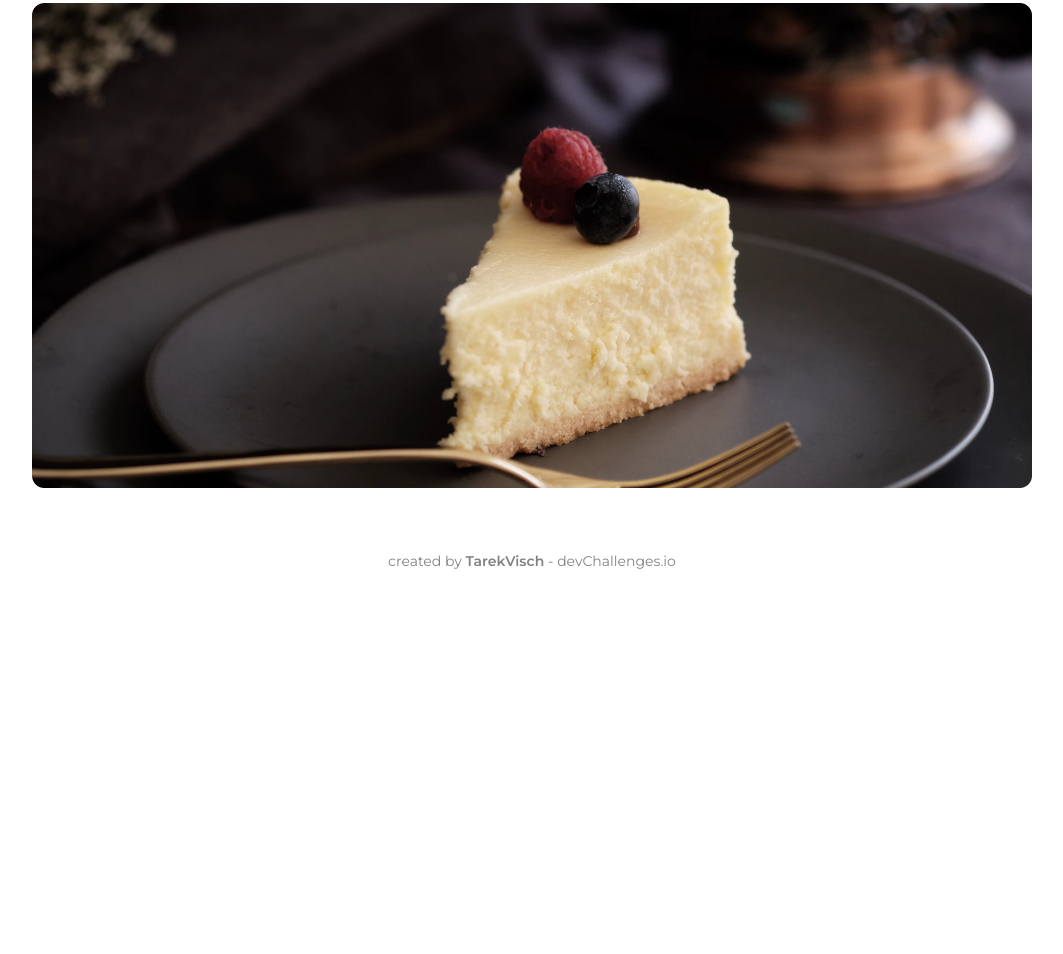
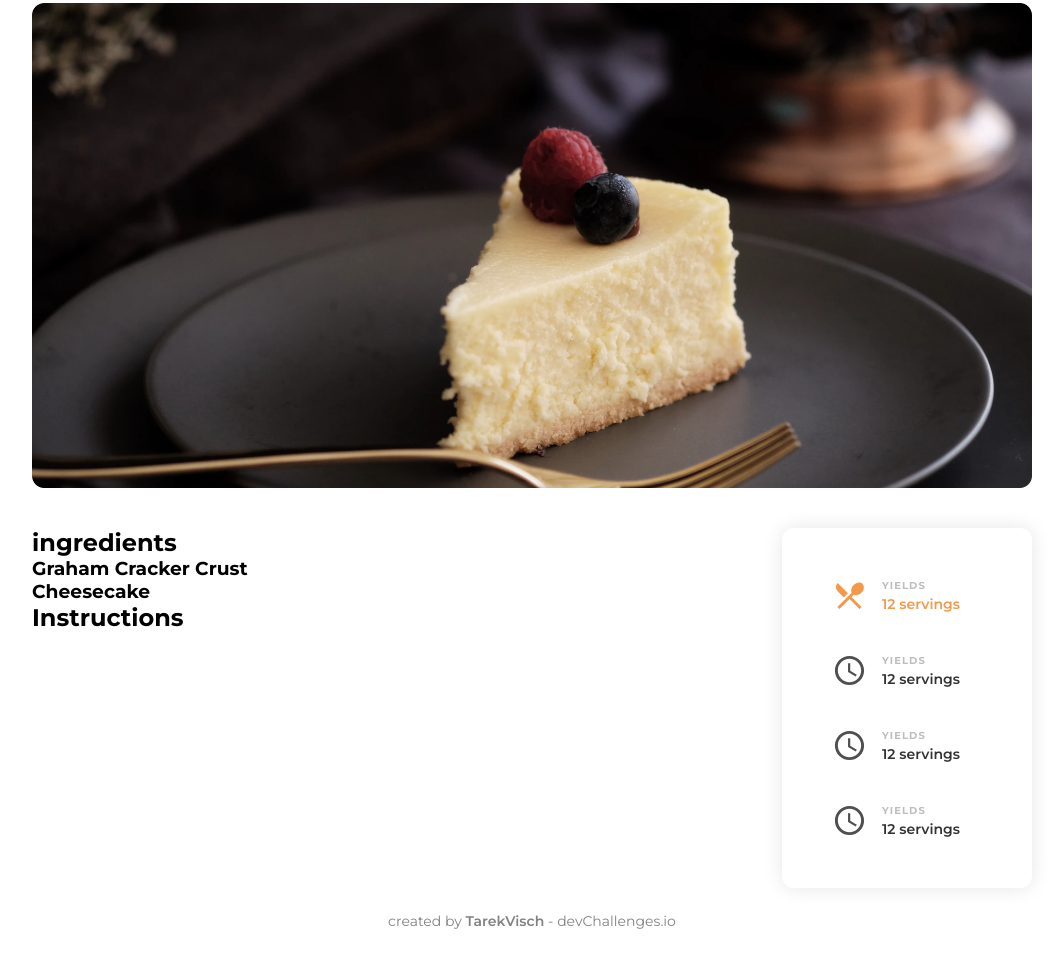
Before and after one commit to TarekVisch/dev-challenges, a plain HTML site: page projects/responsive-web/recipe-page/dist/index.html in a window 1280 px wide. Shown: the part 213-1167 px from the top of the page, without its empty margins (108-1171 px from the left). Before the commit the page ends 807 px from the top, so only its background shows below. Drawn offline with nearby package versions, Linux system fonts and the light colour scheme; a web font is replaced by a local one.

Commit message:
Add infocard with styling

```diff
--- a/projects/responsive-web/recipe-page/dist/index.html
+++ b/projects/responsive-web/recipe-page/dist/index.html
@@ -46,7 +46,65 @@
             />
           </div>
         </div>
-        <div class="main__body"></div>
+
+        <div class="main__body">
+          <div class="main__body__row">
+            <div class="main__body__col--1">
+              <h2>ingredients</h2>
+              <h3>Graham Cracker Crust</h3>
+              <h3>Cheesecake</h3>
+              <h2>Instructions</h2>
+            </div>
+
+            <div class="main__body__col--2">
+              <div class="infocard">
+                <div class="infocard__info">
+                  <div class="infocard__info__svg">
+                    <!-- prettier-ignore -->
+                    <svg class="colored" xmlns="http://www.w3.org/2000/svg" height="24px" viewBox="0 0 24 24" width="24px" fill="#000000"><path d="M0 0h24v24H0z" fill="none"/><path d="M8.1 13.34l2.83-2.83L3.91 3.5c-1.56 1.56-1.56 4.09 0 5.66l4.19 4.18zm6.78-1.81c1.53.71 3.68.21 5.27-1.38 1.91-1.91 2.28-4.65.81-6.12-1.46-1.46-4.2-1.1-6.12.81-1.59 1.59-2.09 3.74-1.38 5.27L3.7 19.87l1.41 1.41L12 14.41l6.88 6.88 1.41-1.41L13.41 13l1.47-1.47z"/></svg>
+                  </div>
+                  <div class="infocard__info__text">
+                    <p>yields</p>
+                    <p class="colored">12 servings</p>
+                  </div>
+                </div>
+
+                <div class="infocard__info">
+                  <div class="infocard__info__svg">
+                    <!-- prettier-ignore -->
+                    <svg xmlns="http://www.w3.org/2000/svg" height="24px" viewBox="0 0 24 24" width="24px" fill="#000000"><path d="M0 0h24v24H0z" fill="none"/><path d="M11.99 2C6.47 2 2 6.48 2 12s4.47 10 9.99 10C17.52 22 22 17.52 22 12S17.52 2 11.99 2zM12 20c-4.42 0-8-3.58-8-8s3.58-8 8-8 8 3.58 8 8-3.58 8-8 8z"/><path d="M12.5 7H11v6l5.25 3.15.75-1.23-4.5-2.67z"/></svg>
+                  </div>
+                  <div class="infocard__info__text">
+                    <p>yields</p>
+                    <p>12 servings</p>
+                  </div>
+                </div>
+
+                <div class="infocard__info">
+                  <div class="infocard__info__svg">
+                    <!-- prettier-ignore -->
+                    <svg xmlns="http://www.w3.org/2000/svg" height="24px" viewBox="0 0 24 24" width="24px" fill="#000000"><path d="M0 0h24v24H0z" fill="none"/><path d="M11.99 2C6.47 2 2 6.48 2 12s4.47 10 9.99 10C17.52 22 22 17.52 22 12S17.52 2 11.99 2zM12 20c-4.42 0-8-3.58-8-8s3.58-8 8-8 8 3.58 8 8-3.58 8-8 8z"/><path d="M12.5 7H11v6l5.25 3.15.75-1.23-4.5-2.67z"/></svg>
+                  </div>
+                  <div class="infocard__info__text">
+                    <p>yields</p>
+                    <p>12 servings</p>
+                  </div>
+                </div>
+
+                <div class="infocard__info">
+                  <div class="infocard__info__svg">
+                    <!-- prettier-ignore -->
+                    <svg xmlns="http://www.w3.org/2000/svg" height="24px" viewBox="0 0 24 24" width="24px" fill="#000000"><path d="M0 0h24v24H0z" fill="none"/><path d="M11.99 2C6.47 2 2 6.48 2 12s4.47 10 9.99 10C17.52 22 22 17.52 22 12S17.52 2 11.99 2zM12 20c-4.42 0-8-3.58-8-8s3.58-8 8-8 8 3.58 8 8-3.58 8-8 8z"/><path d="M12.5 7H11v6l5.25 3.15.75-1.23-4.5-2.67z"/></svg>
+                  </div>
+                  <div class="infocard__info__text">
+                    <p>yields</p>
+                    <p>12 servings</p>
+                  </div>
+                </div>
+              </div>
+            </div>
+          </div>
+        </div>
       </main>
 
       <footer class="footer">
--- /dev/null
+++ b/projects/responsive-web/recipe-page/src/styles/components/_infocard.scss
@@ -0,0 +1,54 @@
+.infocard {
+  box-shadow: 0px 0px 20px rgba(0, 0, 0, 0.1);
+  border-radius: 12px;
+  width: 100%;
+  padding: 50px;
+
+  &__info {
+    display: flex;
+    align-items: center;
+
+    &:not(:last-child) {
+      margin-bottom: 40px;
+    }
+
+    &__svg {
+      display: flex;
+      margin-right: 15px;
+
+      svg {
+        fill: $gray-400;
+        height: 35px;
+        width: 35px;
+
+        &.colored {
+          fill: $orange;
+        }
+      }
+    }
+
+    &__text {
+      p {
+        &:nth-child(1) {
+          font-family: $font-montserrat;
+          font-size: 10px;
+          text-transform: uppercase;
+          color: $gray-200;
+          font-weight: 700;
+          letter-spacing: 1.1px;
+          margin-bottom: 3px;
+        }
+
+        &:nth-child(2) {
+          color: $gray-500;
+          font-weight: 600;
+          font-size: 14px;
+        }
+
+        &.colored {
+          color: $orange;
+        }
+      }
+    }
+  }
+}
--- a/projects/responsive-web/recipe-page/src/styles/components/_layouts.scss
+++ b/projects/responsive-web/recipe-page/src/styles/components/_layouts.scss
@@ -20,8 +20,21 @@
     }
   }
 
-  // &__body {
-  // }
+  &__body {
+    &__row {
+      display: flex;
+    }
+
+    &__col {
+      &--1 {
+        flex: 3;
+      }
+
+      &--2 {
+        flex: 1;
+      }
+    }
+  }
 }
 
 .footer {
--- a/projects/responsive-web/recipe-page/src/styles/main.scss
+++ b/projects/responsive-web/recipe-page/src/styles/main.scss
@@ -5,4 +5,5 @@
 @import 'components/grid';
 @import 'components/layouts';
 @import 'components/buttons';
+@import 'components/infocard';
 @import 'components/checkox';
```
Also changed, not shown: projects/responsive-web/recipe-page/dist/icons/clock.svg (added), projects/responsive-web/recipe-page/dist/icons/local_dining.svg (added), projects/responsive-web/recipe-page/dist/styles/main.css, 1 other file.
